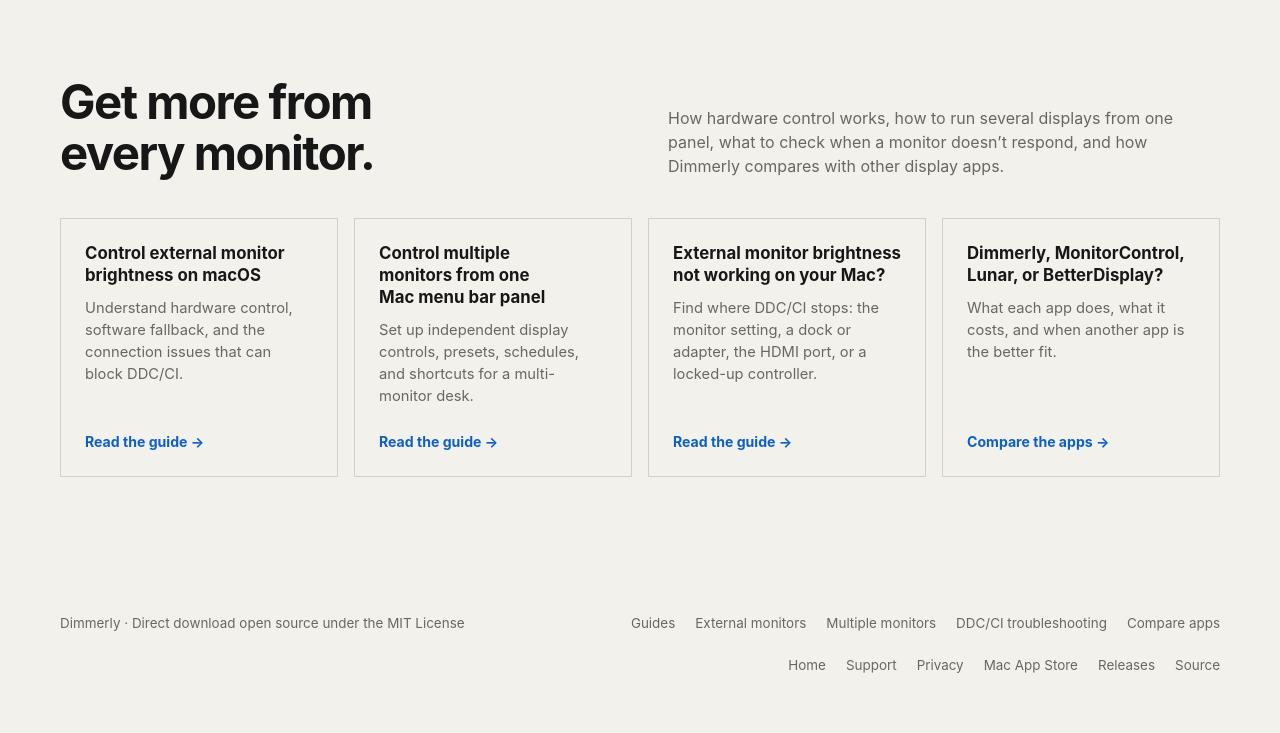
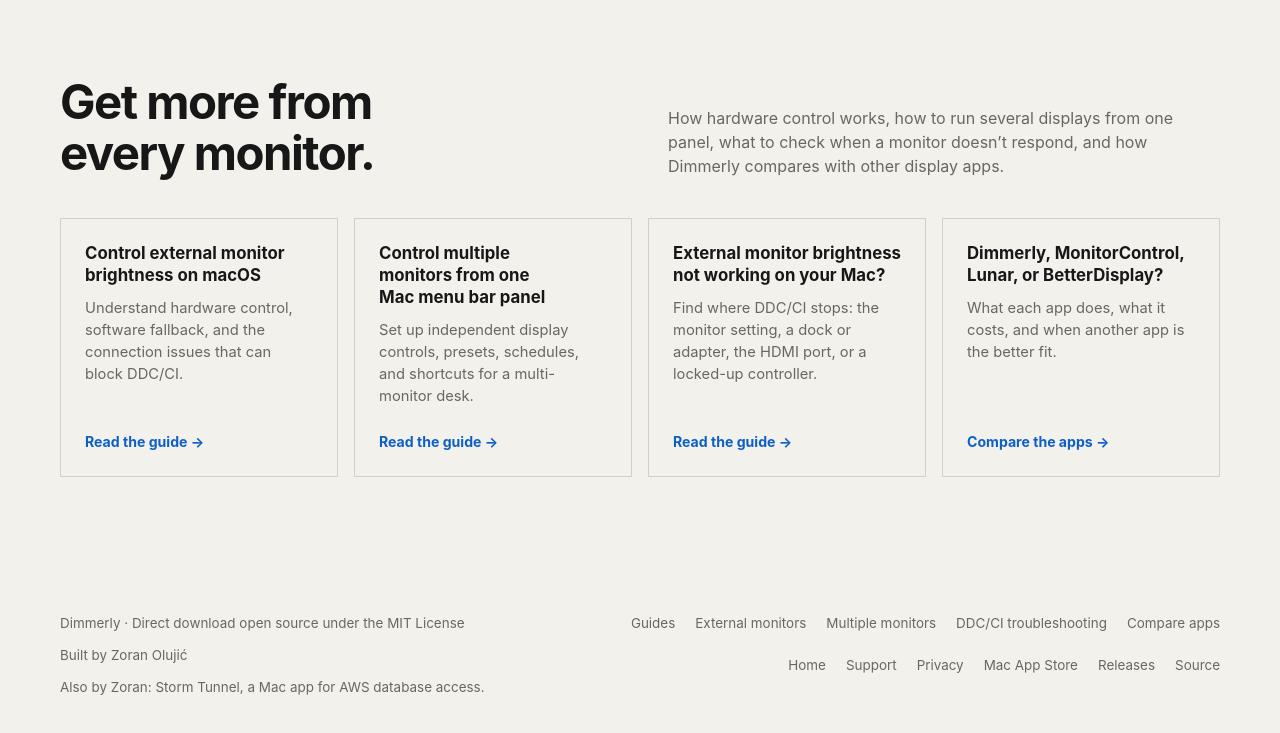
Before and after one commit to olujicz/Dimmerly, a plain HTML site: page documentation/index.html in a window 1280 px wide. Shown: the part 4323-5056 px from the top of the page. Drawn offline with Linux system fonts and the light colour scheme; files whose address does not match are found by name.

Commit message:
add maker credit and related Mac app in website footer

```diff
--- a/documentation/index.html
+++ b/documentation/index.html
@@ -302,7 +302,11 @@ brew install --cask dimmerly</code></pre>
     </main>
 
     <footer class="footer container">
-        <span>Dimmerly · Direct download open source under the MIT License</span>
+        <span>
+            Dimmerly · Direct download open source under the MIT License<br>
+            <a href="https://olujic.in.rs/" target="_blank" rel="noopener">Built by Zoran Olujić</a><br>
+            Also by Zoran: <a href="https://storm-tunnel.app/" target="_blank" rel="noopener">Storm Tunnel</a>, a Mac app for AWS database access.
+        </span>
         <div class="footer-links">
             <div class="footer-group">
                 <a href="guides.html">Guides</a>
```
